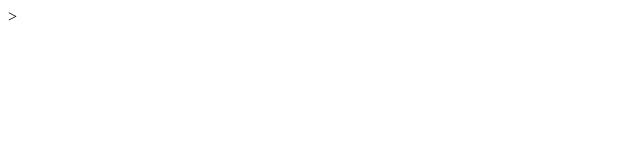
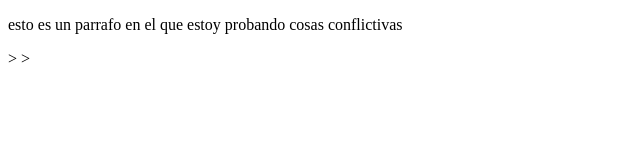
Before and after one commit to Nacho-Viquez/git-curso, a plain HTML site: page index.html in a window 1280 px wide. Shown: the whole page, without its empty margins (0-640 px from the left). Drawn offline with Linux system fonts and the light colour scheme.

Commit message:
Commit a la nueva rama !

```diff
--- a/index.html
+++ b/index.html
@@ -2,7 +2,7 @@
 <html>
 	<head>
 		<title>Primera </title>
-
+		<p>esto es un parrafo en el que estoy probando cosas conflictivas</p>>
 	</head>
 <body>
 
```
